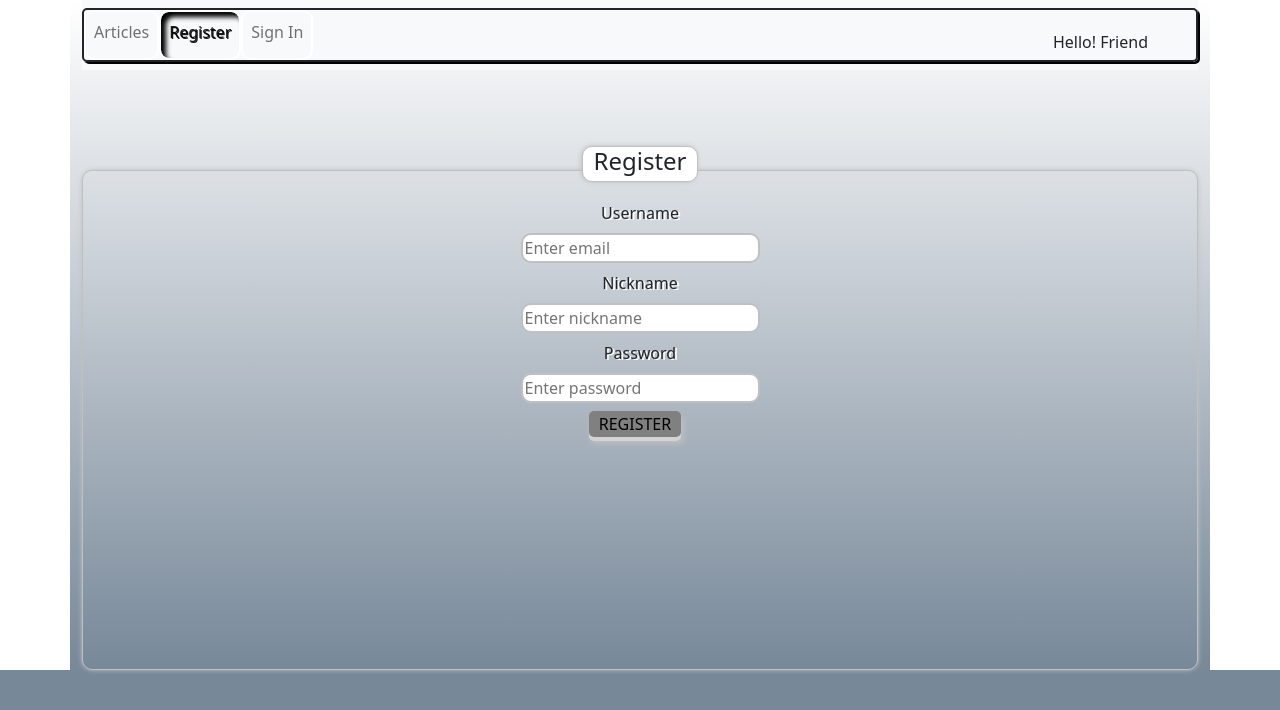
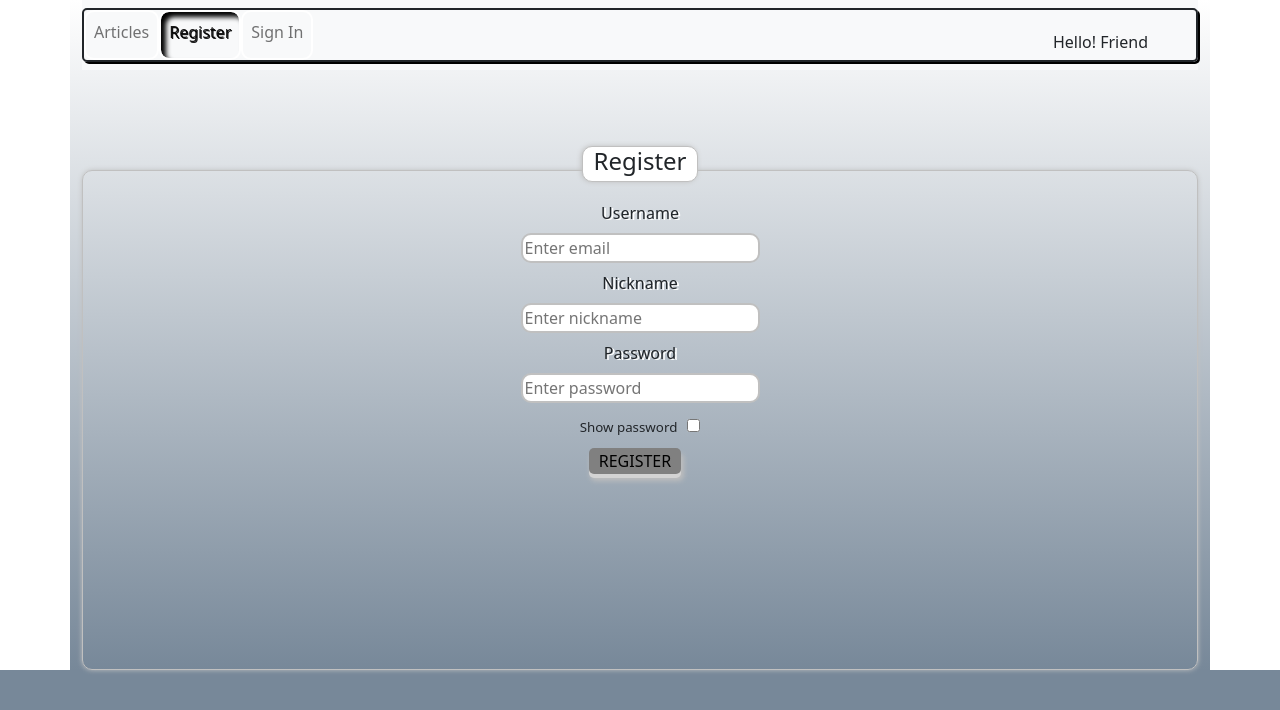
Before and after one commit to Kelvin-MKL/BlogApp, a React (Create React App) app in the folder font-end/: page /user in a window 1280 px wide. Shown: the top 710 px of the page. Built offline with nearby package versions, Linux system fonts and the light colour scheme.

Commit message:
login bug fixed

```diff
--- a/font-end/src/components/login.jsx
+++ b/font-end/src/components/login.jsx
@@ -1,7 +1,8 @@
-import React, { useRef } from "react";
+import React, { useRef, useState } from "react";
 import authService from "../services/authService";
 
 function Login() {
+  const [error, setError] = useState("");
   const usernameRef = useRef();
   const passwordRef = useRef();
 
@@ -13,11 +14,13 @@ function Login() {
       password: passwordRef.current.value,
     };
 
+    setError("");
     try {
-      authService.login(existingUser);
-
-      console.log("You are now logged in!");
+      authService
+        .login(existingUser)
+        .catch((res) => setError(res.response.data.error));
     } catch (err) {
+      console.log("Connection issue occurs.");
       throw new Error(`Error: ${err}`);
     }
   };
@@ -45,10 +48,12 @@ function Login() {
         <input
           placeholder='Enter Password'
           required
-          type='text'
+          type='password'
           id='password'
           ref={passwordRef}
         ></input>
+
+        <div style={{ paddingBottom: "5px", color: "red" }}>{error}</div>
 
         <button type='submit' className='btn-custom'>
           SIGN IN
--- a/font-end/src/components/registerUser.jsx
+++ b/font-end/src/components/registerUser.jsx
@@ -1,7 +1,8 @@
-import React, { useRef } from "react";
+import React, { useRef, useState } from "react";
 import http from "../services/httpService";
 
 function RegisterUser() {
+  const [passwordDisplay, setPasswordDisplay] = useState("password");
   const usernameRef = useRef();
   const nicknameRef = useRef();
   const passwordRef = useRef();
@@ -30,6 +31,12 @@ function RegisterUser() {
     } catch (err) {
       throw new Error(`Error: ${err}`);
     }
+  };
+
+  const togglePasswordDisplay = () => {
+    passwordDisplay === "text"
+      ? setPasswordDisplay("password")
+      : setPasswordDisplay("text");
   };
 
   return (
@@ -68,11 +75,22 @@ function RegisterUser() {
           <input
             placeholder='Enter password'
             required
-            type='text'
+            type={passwordDisplay}
             id='password'
             ref={passwordRef}
           ></input>
-
+          <div>
+            <label
+              style={{
+                paddingRight: "10px",
+                paddingBottom: "10px",
+                fontSize: "smaller",
+              }}
+            >
+              Show password
+            </label>
+            <input type='checkbox' onClick={togglePasswordDisplay}></input>
+          </div>
           <button type='submit' className='btn-custom'>
             REGISTER
           </button>
```
